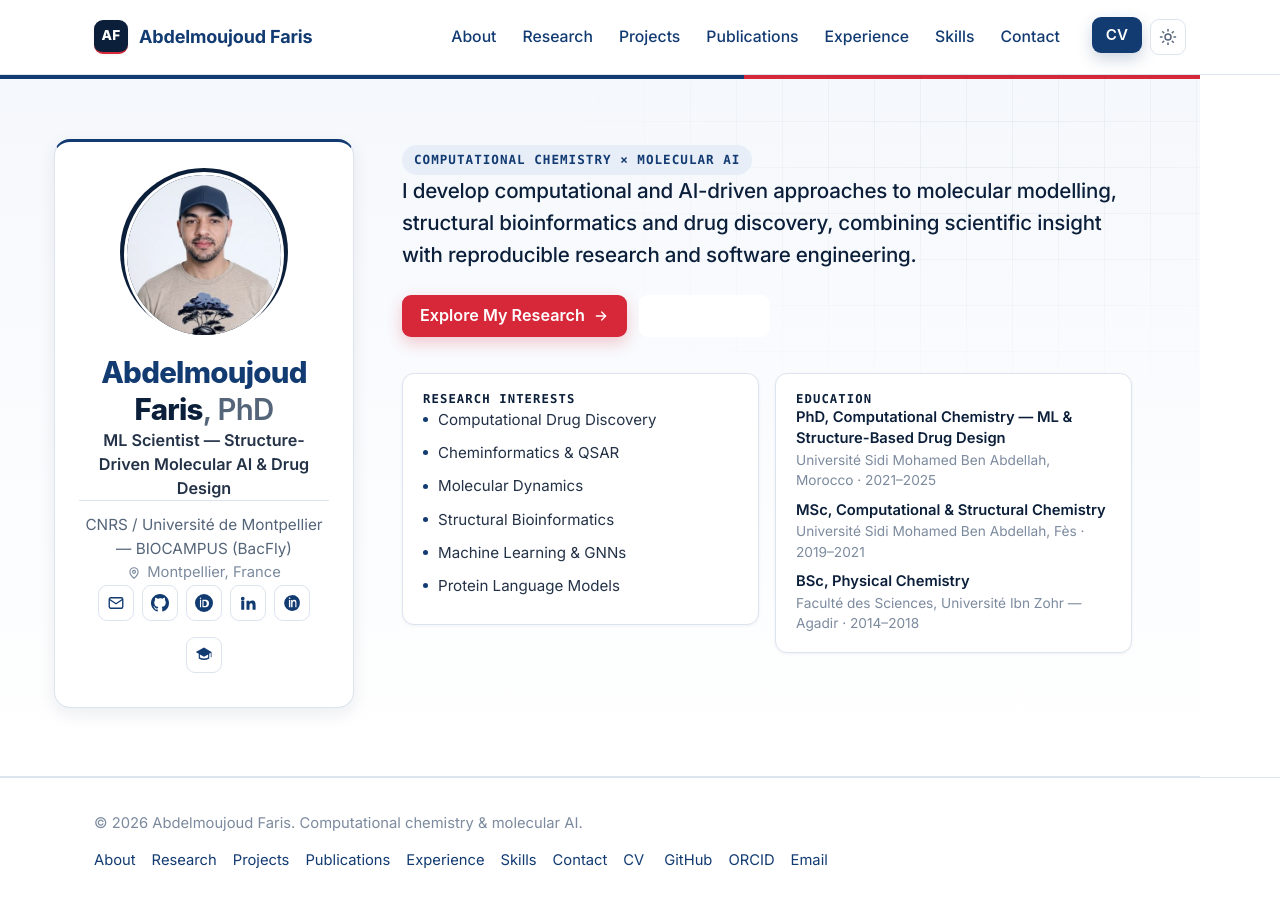
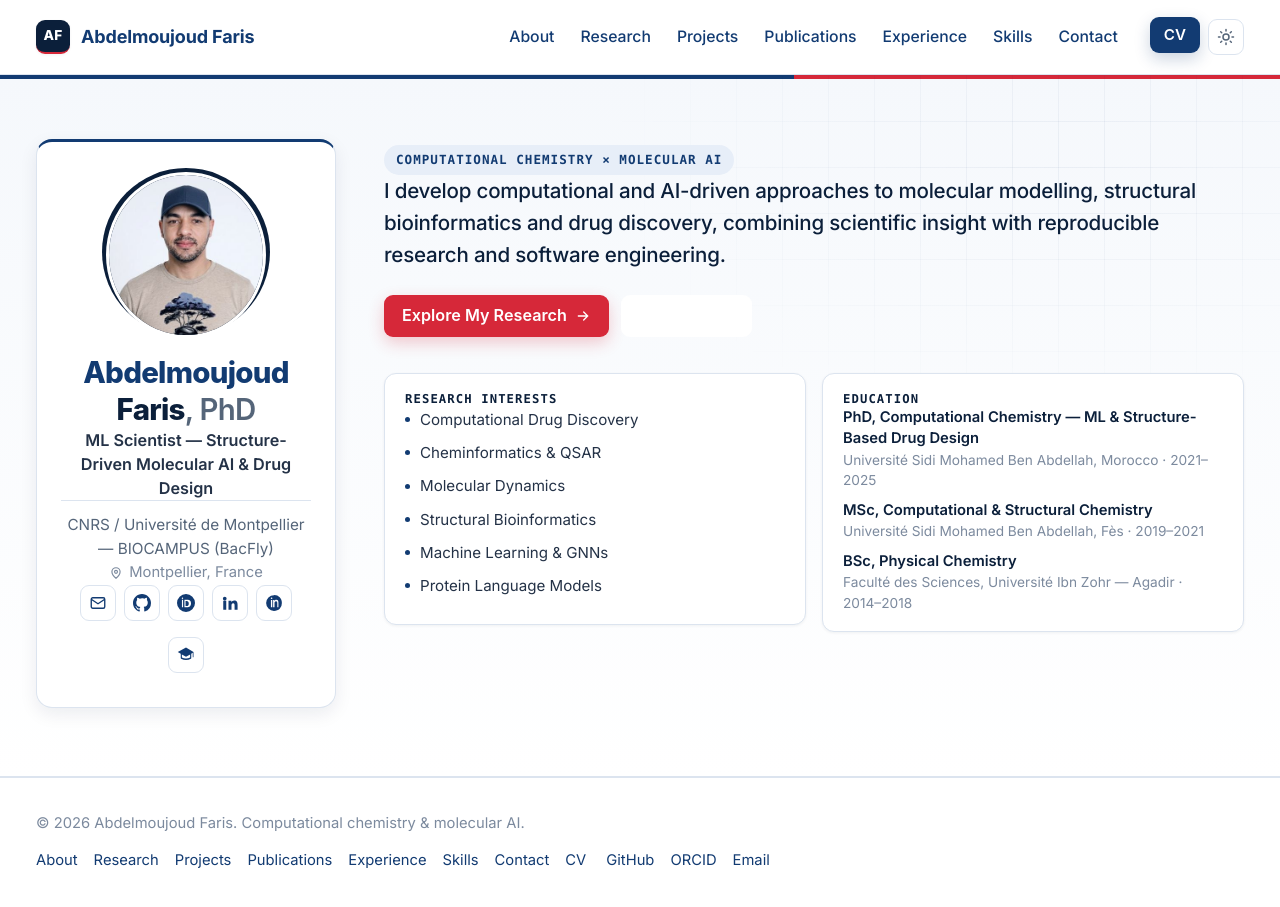
Before and after one commit to AbdelmoujoudFaris/AbdelmoujoudFaris.github.io, a Jekyll site: the page built from _pages/index.md, in a window 1280 px wide. Built offline with Jekyll 4.4.1, drawn with Linux system fonts in a browser that asks for light colours.

Commit message:
Remove empty page regions on the landing layout
- Uncapped #main (theme sets max-width 925-1560px) so the page fills the viewport.
- Widened the container to 1600px with 2rem side padding to cut wide-screen gutters.
- Header now explicitly flush at the top (margin/padding 0, sticky top 0).
- Hero content column fills its grid cell instead of a 730px cap, removing the
  void beside the hero on wide viewports.
Preserves fonts, colours, card grids, nav links and mobile breakpoints.

```diff
--- a/assets/css/landing.css
+++ b/assets/css/landing.css
@@ -42,7 +42,7 @@
   --font-mono: "SFMono-Regular", Consolas, "Liberation Mono", Menlo, monospace;
   --radius: 12px;
   --radius-lg: 16px;
-  --container-max: 1140px;
+  --container-max: 1600px;
   --header-h: 74px;
   --name-accent: #123b72;
 }
@@ -105,7 +105,7 @@ body.lp-page {
 
 body.lp-page a { color: var(--blue); text-decoration: none; }
 body.lp-page a:hover { text-decoration: underline; text-underline-offset: 3px; }
-body.lp-page #main { margin: 0; padding: 0; }
+body.lp-page #main { max-width: none; float: none; margin: 0; padding: 0; }
 body.lp-page .page__footer { margin: 0; padding: 0; background: transparent; }
 body.lp-page img { max-width: 100%; height: auto; display: block; }
 body.lp-page h1,
@@ -124,7 +124,7 @@ body.lp-page :focus-visible {
   width: 100%;
   max-width: var(--container-max);
   margin: 0 auto;
-  padding: 0 24px;
+  padding: 0 2rem;
 }
 
 .visually-hidden {
@@ -152,6 +152,8 @@ body.lp-page :focus-visible {
 .site-header {
   position: sticky;
   top: 0;
+  margin: 0;
+  padding: 0;
   z-index: 50;
   background: color-mix(in srgb, var(--bg) 94%, transparent);
   border-bottom: 1px solid var(--border);
@@ -384,7 +386,7 @@ html[data-theme="dark"] .icon-btn__moon { display: block; }
   text-decoration: none;
 }
 
-.hero__content { padding-top: 6px; max-width: 730px; }
+.hero__content { padding-top: 6px; max-width: none; }
 
 .hero__eyebrow {
   display: inline-block;
```
